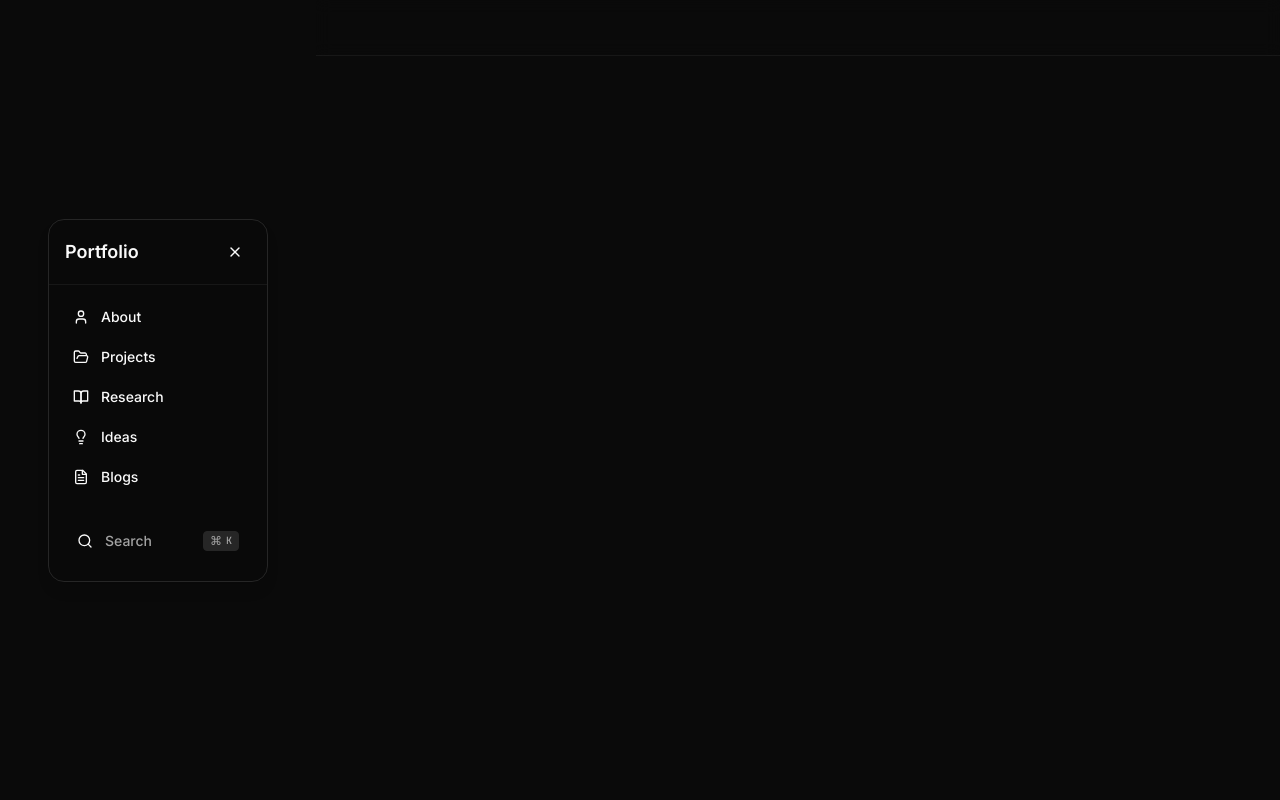
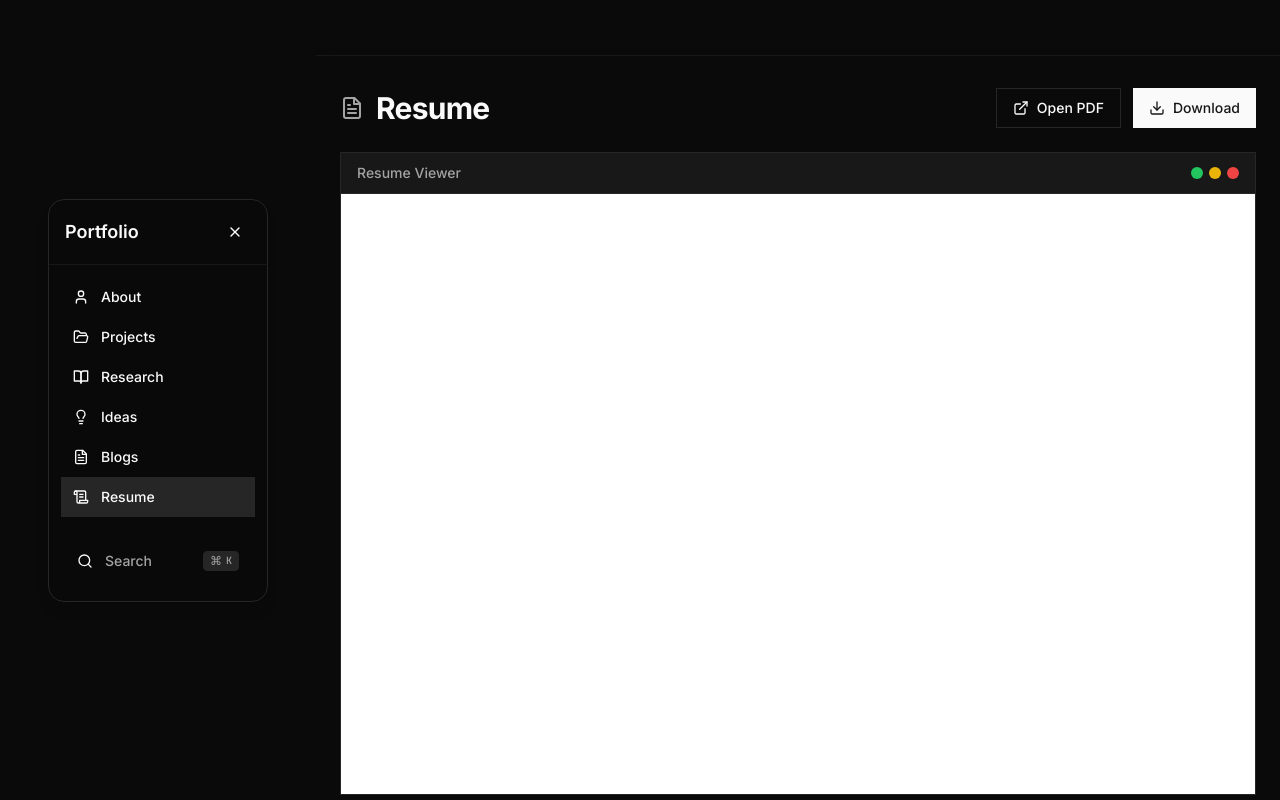
Before and after one commit to YuvaneshSankar/ResearchPortfolio, a React (Vite) app: page /resume in a window 1280 px wide. Built offline with nearby package versions, Linux system fonts and the light colour scheme.

Commit message:
added resume section

```diff
--- a/src/App.jsx
+++ b/src/App.jsx
@@ -12,6 +12,7 @@ import Ideas from '@/pages/Ideas';
 import IdeaDetail from '@/pages/IdeaDetail';
 import Blogs from '@/pages/Blogs';
 import BlogDetail from '@/pages/BlogDetail';
+import Resume from '@/pages/Resume';
 import Toaster from '@/components/ui/toaster';
 
 function App() {
@@ -96,6 +97,7 @@ function App() {
                   <Route path="/ideas/:id" element={<IdeaDetail />} />
                   <Route path="/blogs" element={<Blogs />} />
                   <Route path="/blogs/:id" element={<BlogDetail />} />
+                  <Route path="/resume" element={<Resume />} />
                 </Routes>
               </div>
             </main>
--- a/src/components/CommandPalette.jsx
+++ b/src/components/CommandPalette.jsx
@@ -1,6 +1,6 @@
 import React, { useState, useEffect } from 'react';
 import { useNavigate } from 'react-router-dom';
-import { Search, User, FolderOpen, Lightbulb, ExternalLink, BookOpen } from 'lucide-react';
+import { Search, User, FolderOpen, Lightbulb, ExternalLink, BookOpen, ScrollText } from 'lucide-react';
 import * as DialogPrimitive from '@radix-ui/react-dialog';
 
 const CommandPalette = ({ open, onOpenChange }) => {
@@ -35,6 +35,13 @@ const CommandPalette = ({ open, onOpenChange }) => {
       subtitle: 'Brain dump and thoughts',
       icon: Lightbulb,
       action: () => navigate('/ideas'),
+    },
+    {
+      id: 'resume',
+      title: 'Resume',
+      subtitle: 'View and download resume',
+      icon: ScrollText,
+      action: () => navigate('/resume'),
     },
     {
       id: 'github',
--- a/src/components/Sidebar.jsx
+++ b/src/components/Sidebar.jsx
@@ -1,6 +1,6 @@
 import React from 'react';
 import { Link, useLocation } from 'react-router-dom';
-import { User, FolderOpen, Lightbulb, Search, Menu, X, BookOpen, FileText } from 'lucide-react';
+import { User, FolderOpen, Lightbulb, Search, Menu, X, BookOpen, FileText, ScrollText } from 'lucide-react';
 import { Button } from '@/components/ui/button';
 
 const Sidebar = ({ collapsed, onToggle, onCommandOpen, mobileMenuOpen, onMobileMenuToggle }) => {
@@ -12,6 +12,7 @@ const Sidebar = ({ collapsed, onToggle, onCommandOpen, mobileMenuOpen, onMobileM
     { path: '/research', icon: BookOpen, label: 'Research' },
     { path: '/ideas', icon: Lightbulb, label: 'Ideas' },
     { path: '/blogs', icon: FileText, label: 'Blogs' },
+    { path: '/resume', icon: ScrollText, label: 'Resume' },
   ];
 
   return (
--- /dev/null
+++ b/src/pages/Resume.jsx
@@ -0,0 +1,84 @@
+import React from 'react';
+import { Helmet } from 'react-helmet';
+import { ExternalLink, Download, FileText } from 'lucide-react';
+import { Button } from '@/components/ui/button';
+
+const RESUME_URL = '/resume.pdf';
+
+const Resume = () => {
+  const handleOpenPDF = () => {
+    window.open(RESUME_URL, '_blank');
+  };
+
+  const handleDownload = () => {
+    const link = document.createElement('a');
+    link.href = RESUME_URL;
+    link.download = 'resume.pdf';
+    document.body.appendChild(link);
+    link.click();
+    document.body.removeChild(link);
+  };
+
+  return (
+    <div className="space-y-6">
+      <Helmet>
+        <title>Resume - Portfolio</title>
+        <meta name="description" content="View and download my resume." />
+        <meta property="og:title" content="Resume - Portfolio" />
+        <meta property="og:description" content="View and download my resume." />
+      </Helmet>
+
+      {/* Header with title and action buttons */}
+      <div className="flex flex-col sm:flex-row items-start sm:items-center justify-between gap-4">
+        <div className="flex items-center gap-3">
+          <FileText className="h-6 w-6 text-muted-foreground" />
+          <h1 className="text-2xl sm:text-3xl font-bold tracking-tight">
+            Resume
+          </h1>
+        </div>
+        <div className="flex items-center gap-3">
+          <Button
+            variant="outline"
+            onClick={handleOpenPDF}
+            className="gap-2"
+          >
+            <ExternalLink className="h-4 w-4" />
+            Open PDF
+          </Button>
+          <Button
+            onClick={handleDownload}
+            className="gap-2"
+          >
+            <Download className="h-4 w-4" />
+            Download
+          </Button>
+        </div>
+      </div>
+
+      {/* Resume Viewer */}
+      <div className="rounded-lg border border-border overflow-hidden bg-card">
+        {/* Mac-style window chrome */}
+        <div className="flex items-center justify-between px-4 py-2.5 bg-muted/50 border-b border-border">
+          <span className="text-sm text-muted-foreground font-medium">Resume Viewer</span>
+          <div className="flex items-center gap-1.5">
+            <div className="w-3 h-3 rounded-full bg-green-500" />
+            <div className="w-3 h-3 rounded-full bg-yellow-500" />
+            <div className="w-3 h-3 rounded-full bg-red-500" />
+          </div>
+        </div>
+
+        {/* PDF Embed */}
+        <div className="w-full bg-neutral-800">
+          <iframe
+            src={`${RESUME_URL}#toolbar=0&navpanes=0`}
+            title="Resume PDF"
+            className="w-full border-0"
+            style={{ height: 'calc(100vh - 220px)', minHeight: '600px' }}
+          />
+        </div>
+      </div>
+    </div>
+  );
+};
+
+export default Resume;
```
Also changed, not shown: 1 other file (tests, documents, lock files or other folders).
